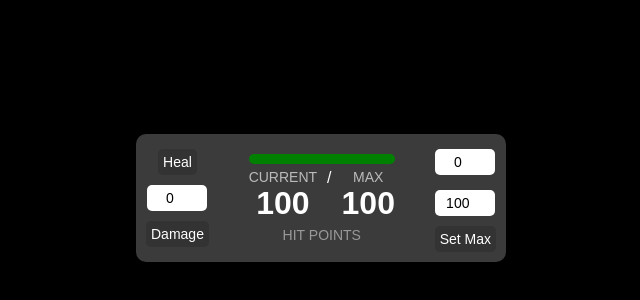
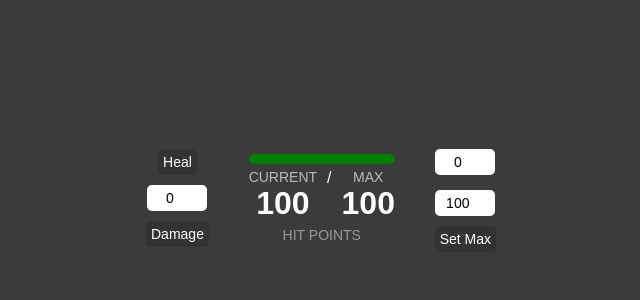
Before and after one commit to dunnsbunns/thedunnsbunnsemporium, a plain HTML site: page hpst2.html in a window 1280 px wide. Shown: the part 202-502 px from the top of the page, without its empty margins (319-959 px from the left). Drawn offline with Linux system fonts and the light colour scheme.

Commit message:
Update hpst2.html

```diff
--- a/hpst2.html
+++ b/hpst2.html
@@ -6,7 +6,7 @@
     <title>HP Counter & Death Save</title>
     <style>
         body {
-            background-color: black;
+            background-color: #3B3B3B;
             color: white;
             font-family: 'Arial', sans-serif;
             display: flex;
```
